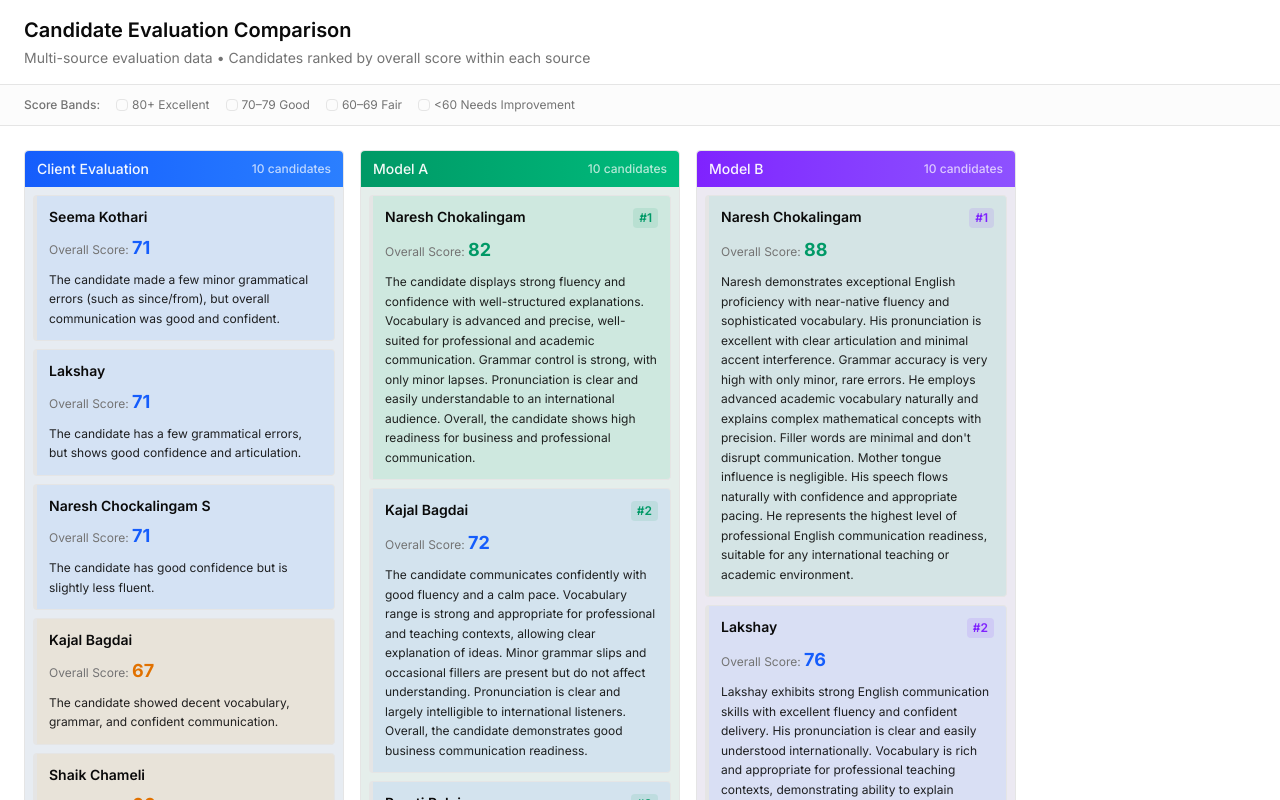
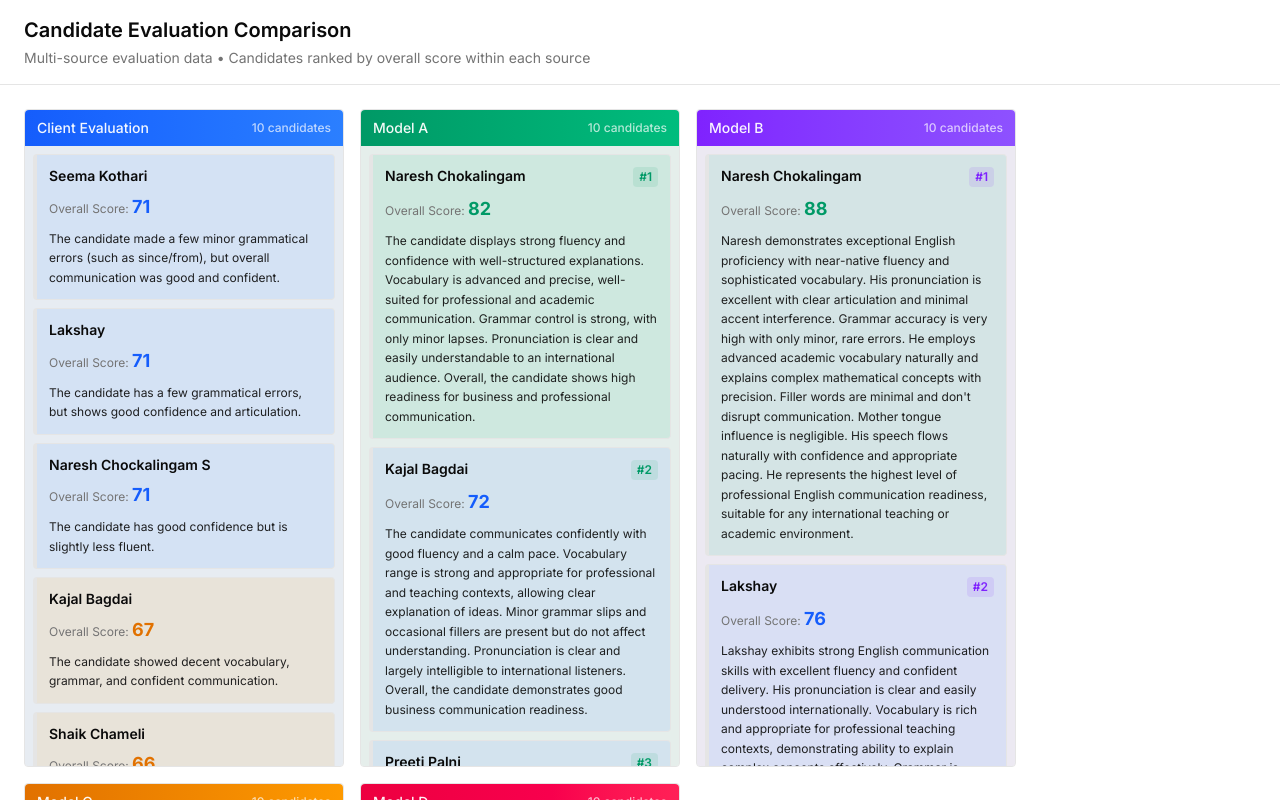
Before and after one commit to surya-hyring/cuemath-scoring, a Next.js app: page / in a window 1280 px wide. Shown: the top 800 px of the page. Built offline with nearby package versions, Linux system fonts and the light colour scheme.

Commit message:
refactor: remove legend section from KanbanBoard component

```diff
--- a/components/KanbanBoard.tsx
+++ b/components/KanbanBoard.tsx
@@ -53,32 +53,7 @@ return (
       </p>
     </header>
 
-    {/* Legend */}
-    <div className="px-6 py-3 border-b border-border bg-muted/30">
-      <div className="flex flex-wrap items-center gap-4 text-xs">
-        <span className="font-medium text-muted-foreground">Score Bands:</span>
 
-        <div className="flex items-center gap-1">
-          <span className="w-3 h-3 rounded bg-score-excellent border border-border" />
-          <span className="text-muted-foreground">80+ Excellent</span>
-        </div>
-
-        <div className="flex items-center gap-1">
-          <span className="w-3 h-3 rounded bg-score-good border border-border" />
-          <span className="text-muted-foreground">70–79 Good</span>
-        </div>
-
-        <div className="flex items-center gap-1">
-          <span className="w-3 h-3 rounded bg-score-fair border border-border" />
-          <span className="text-muted-foreground">60–69 Fair</span>
-        </div>
-
-        <div className="flex items-center gap-1">
-          <span className="w-3 h-3 rounded bg-score-poor border border-border" />
-          <span className="text-muted-foreground">&lt;60 Needs Improvement</span>
-        </div>
-      </div>
-    </div>
 
     {/* Kanban Board */}
     <div className="flex-1 overflow-y-auto p-6">
```
